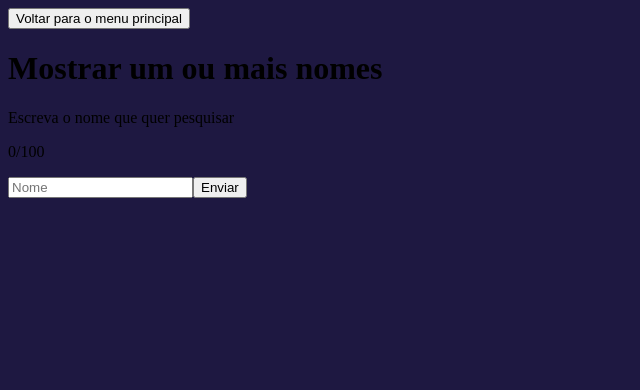
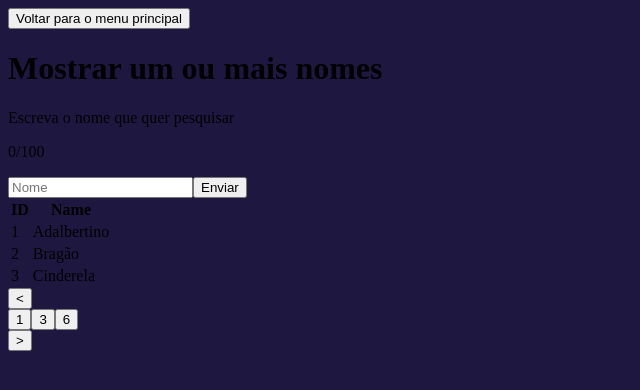
Before and after one commit to daviprios/search-names-front, a React (Create React App) app: page /form/show in a window 1280 px wide. Shown: the top 390 px of the page, without its empty margins (0-640 px from the left). Built offline with nearby package versions, Linux system fonts and the light colour scheme; the HTML template or start-up script is replaced by a standard one.

Commit message:
name table

```diff
--- a/src/components/namesTable.tsx
+++ b/src/components/namesTable.tsx
@@ -1,6 +1,6 @@
 import React from 'react';
 
-import './index.sass';
+import './namesTable.sass';
 
 export interface NameList{
   id: number | string,
@@ -8,6 +8,9 @@ export interface NameList{
 }
 
 export default function NamesTable(props: { list: NameList[], size: number, total: number}) {
+  const list = props.list.slice(0, props.size);
+  const pages = props.total / props.size + ((props.total % props.size) > 0 ? 1 : 0);
+
   return (
     <>
       <table>
@@ -22,37 +25,33 @@ export default function NamesTable(props: { list: NameList[], size: number, tota
           </tr>
         </thead>
         <tbody>
-          {
-          <tr>
-            <td></td>
-            <td></td>
-          </tr>
-          }
+          {list.map(item => {
+            return (
+              <tr>
+                <td>{item.id}</td>
+                <td>{item.name}</td>
+              </tr>
+            );
+          })}
         </tbody>
       </table>
       <div>
         <button>
-
+          {'<'}
         </button>
         <div>
           <button>
-
+            1
           </button>
           <button>
-
+            {pages / 2 - ((pages & 1) === 0 ? 0 : 0.5 )}
           </button>
           <button>
-
-          </button>
-          <button>
-
-          </button>
-          <button>
-
+            {pages}
           </button>
         </div>
         <button>
-
+          {'>'}
         </button>
       </div>
     </>
--- a/src/pages/Form/ShowForm/index.tsx
+++ b/src/pages/Form/ShowForm/index.tsx
@@ -1,6 +1,8 @@
 import React, { FormEvent, useEffect, useState } from 'react';
 
 import './index.sass';
+
+import NamesTable from 'components/namesTable';
 
 export default function ShowForm() {
   const [nameInput, setNameInput] = useState('');
@@ -46,6 +48,7 @@ export default function ShowForm() {
         Message
       </p>
       : <></>}
+      <NamesTable list={[{id: '1', name: 'Adalbertino'},{id: '2', name: 'Bragão'},{id: '3', name: 'Cinderela'}]} size={3} total={18}/>
     </form>
   )
 }
```
